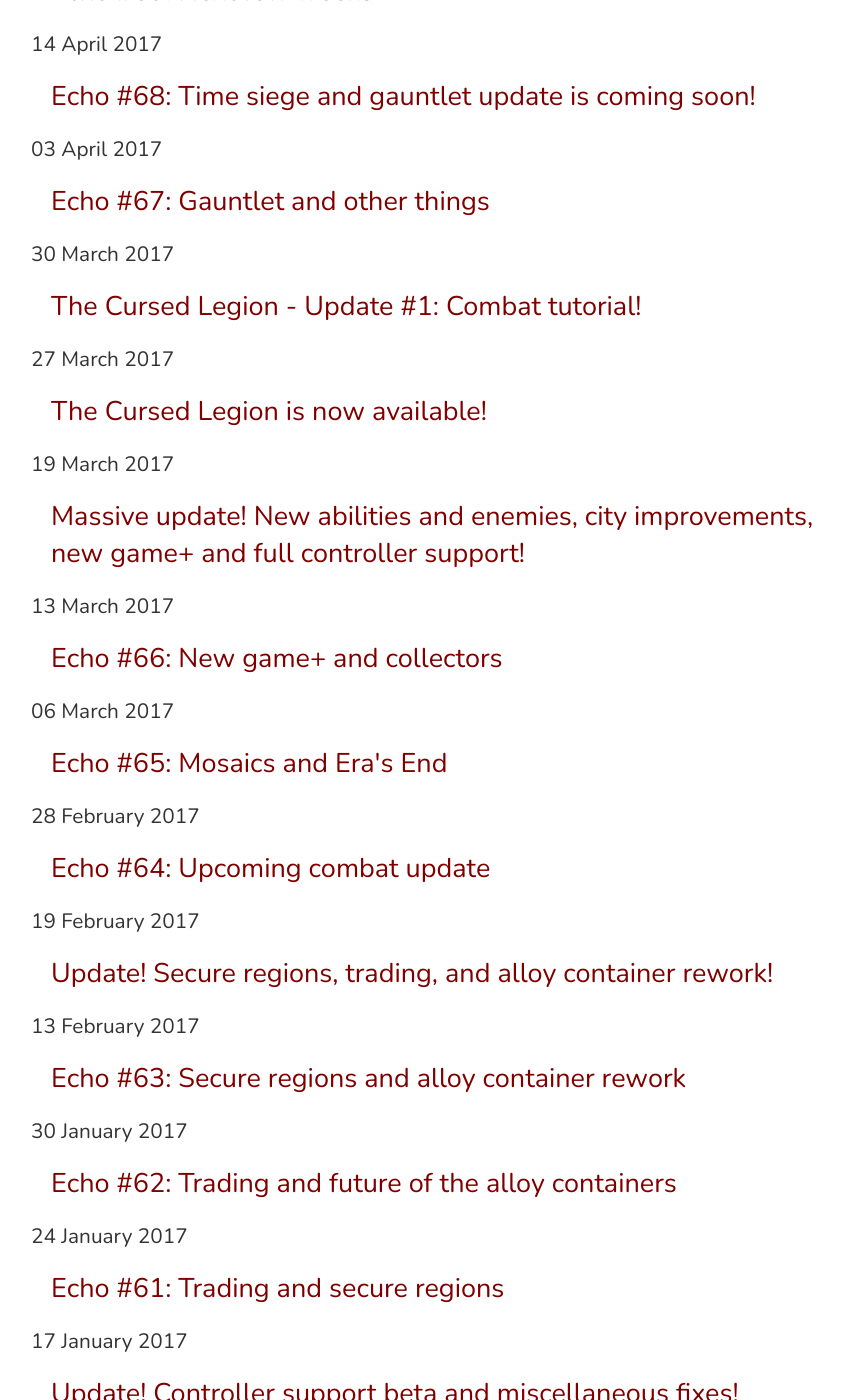
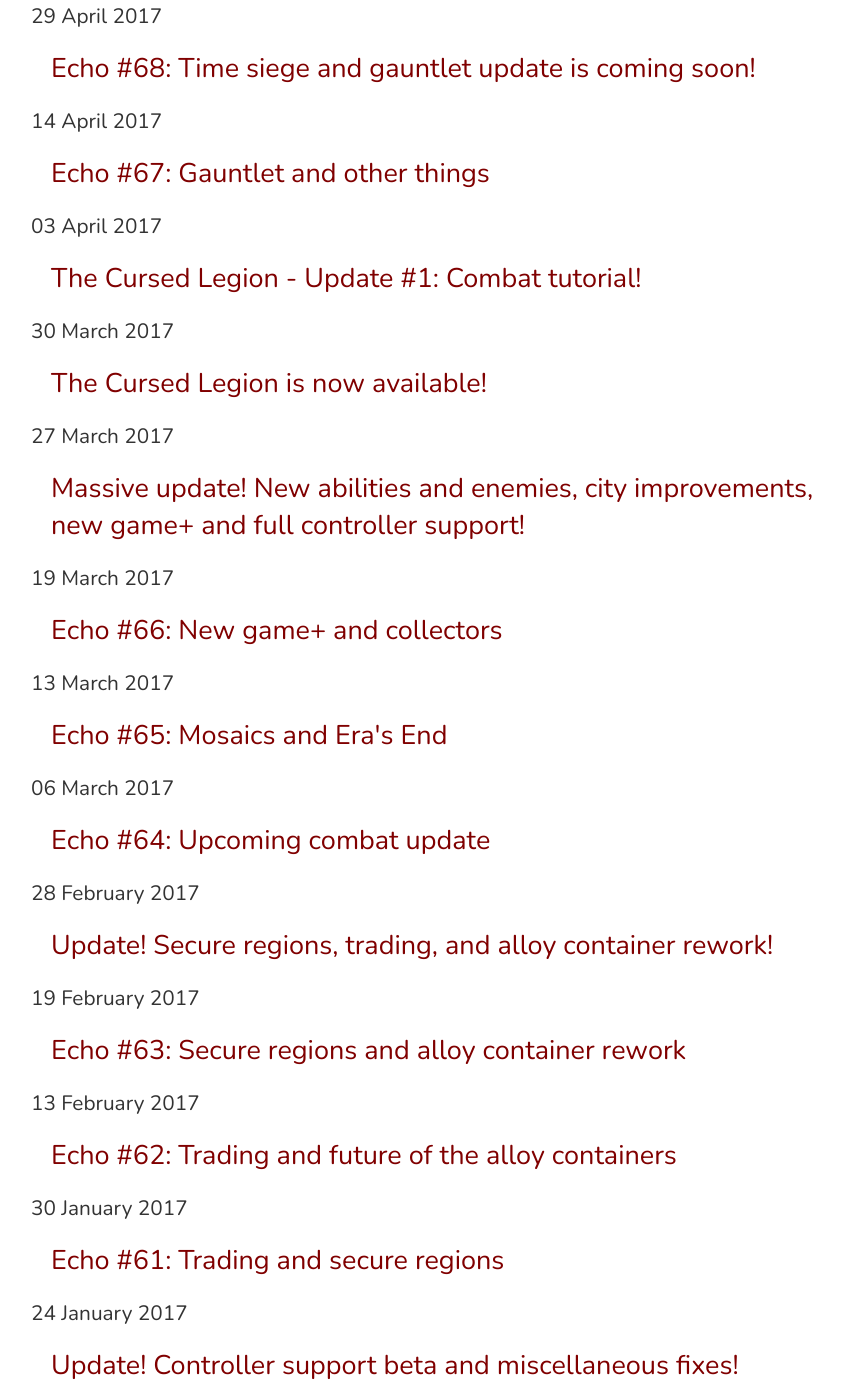
Before and after one commit to Phoebe3663/Zuurix.github.io, a Jekyll site: the page built from index.html, in a window 1280 px wide and 1400 px high, scrolled down 3383 px. Shown: the whole window, without its empty margins (181-1024 px from the left). Built offline with Jekyll 4.4.1, drawn with Linux system fonts in a browser that asks for light colours; some of the changed text lies outside the part shown.

```diff
--- a/index.html
+++ b/index.html
@@ -16,8 +16,8 @@ title: Zuurix.com - Home
 <ul class="posts">
 
 	{% for post in site.posts %}
+	<li> <a href="{{ post.url }}" title="{{ post.title }}">{{ post.title }}</a></li>
 	<span>{{ post.date | date_to_long_string }}</span>
-	<li> <a href="{{ post.url }}" title="{{ post.title }}">{{ post.title }}</a></li>
 	{% endfor %}
 
 </ul>
```
